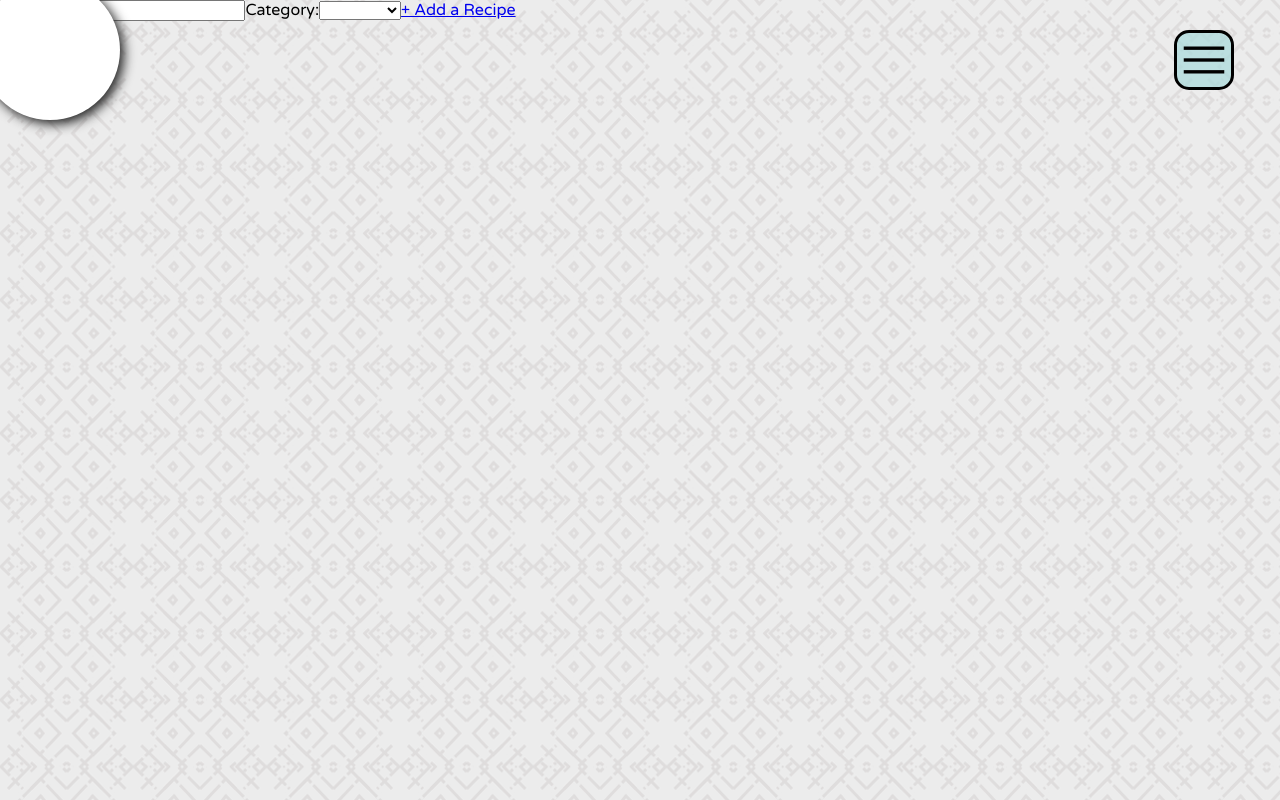
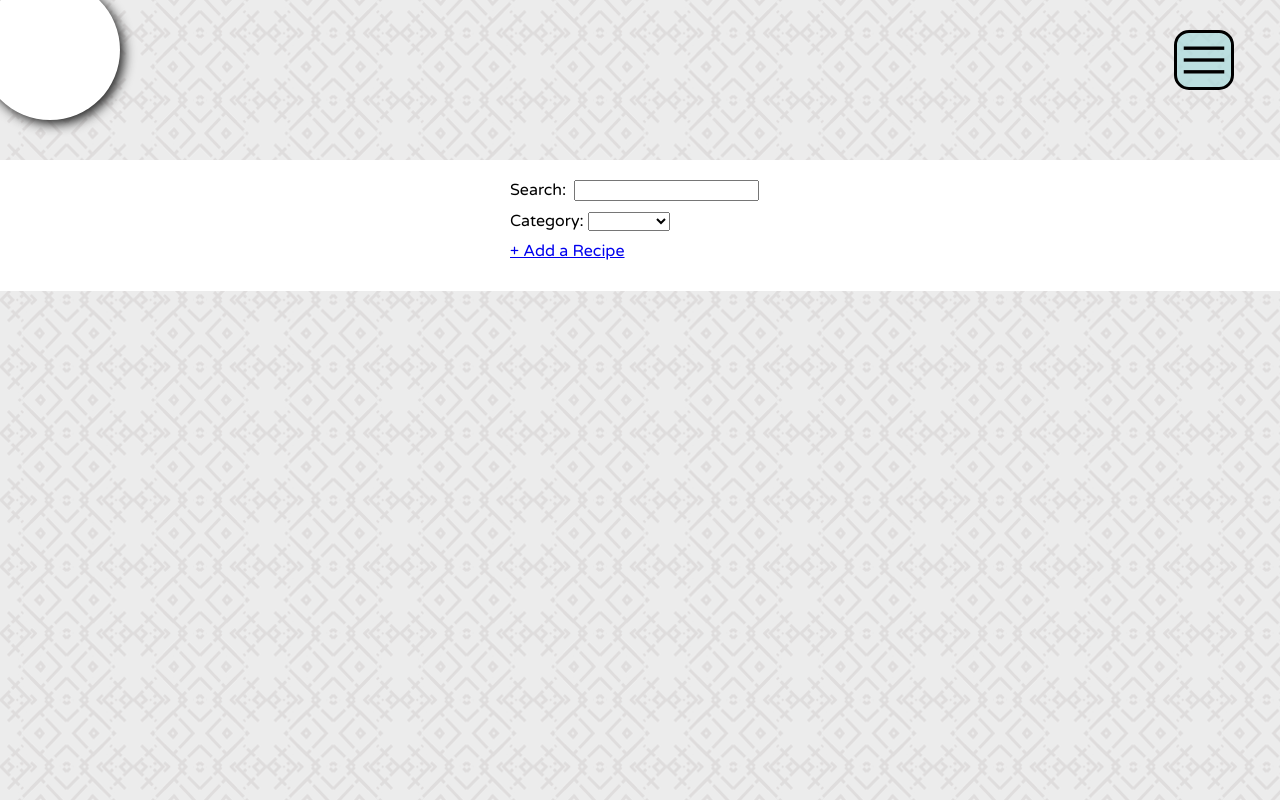
Before and after one commit to JBarrett9/meal_planner, a React (Create React App) app in the folder client/: page /recipes in a window 1280 px wide. Built offline with nearby package versions, Linux system fonts and the light colour scheme.

Commit message:
some styling

```diff
--- a/client/src/components/recipes/recipe-list/recipe-list.js
+++ b/client/src/components/recipes/recipe-list/recipe-list.js
@@ -0,0 +1,3 @@
+const RecipeList = () => {
+    return <div className="recipe-list"></div>
+}
--- a/client/src/components/recipes/recipe-nav/recipe-nav.css
+++ b/client/src/components/recipes/recipe-nav/recipe-nav.css
@@ -0,0 +1,17 @@
+.recipe-nav {
+    background-color: white;
+    margin-top: 16rem;
+    display: flex;
+    flex-direction: column;
+    align-items: center;
+    padding: 2rem 0;
+}
+
+.recipe-nav-sec {
+    width: 26rem;
+    margin-bottom: 1rem;
+}
+
+.recipe-nav-sec label {
+    margin-right: 0.4rem;
+}
--- a/client/src/components/recipes/recipe-nav/recipe-nav.js
+++ b/client/src/components/recipes/recipe-nav/recipe-nav.js
@@ -1,13 +1,14 @@
 import { Link } from "react-router-dom";
+import "./recipe-nav.css";
 
 const RecipeNav = () => {
   return (
-    <nav>
-      <span>
+    <nav className="recipe-nav">
+      <span className="recipe-nav-sec">
         <label>Search: </label>
         <input />
       </span>
-      <span>
+      <span className="recipe-nav-sec">
         <label>Category:</label>
         <select name="sortBy" id="sortBy">
           <option disabled value={-1}>
@@ -16,7 +17,9 @@ const RecipeNav = () => {
           </option>
         </select>
       </span>
-      <Link to="/recipe_form">+ Add a Recipe</Link>
+      <span className="recipe-nav-sec">
+        <Link to="/recipe_form">+ Add a Recipe</Link>
+      </span>
     </nav>
   );
 };
```
